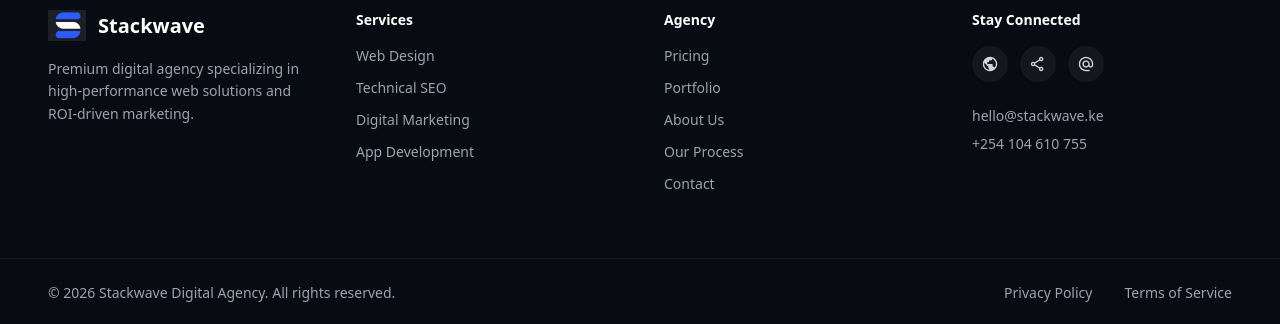
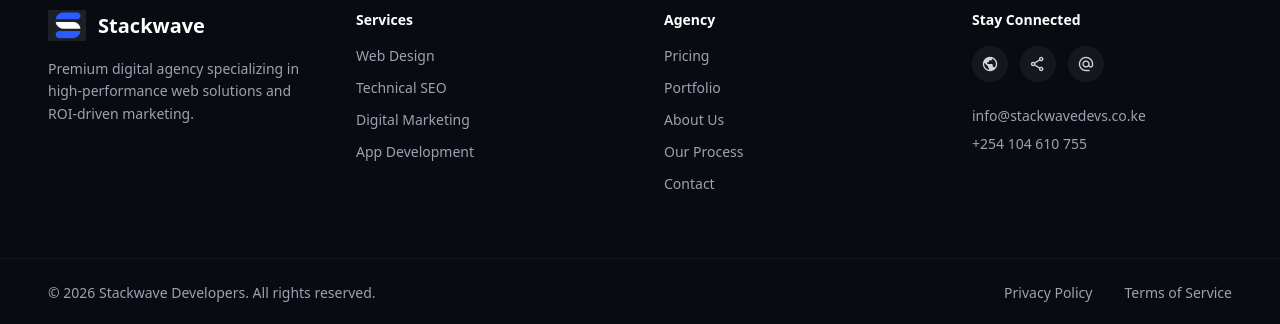
Before and after one commit to Malckom/Stackwave-Py, a Flask app: page /case-studies/jetwide in a window 1280 px wide. Shown: the part 3047-3371 px from the top of the page. Run offline with Flask 3, Linux system fonts and the light colour scheme.

Commit message:
Updated Footer

```diff
--- a/templates/base.html
+++ b/templates/base.html
@@ -105,13 +105,13 @@
         <a class="w-9 h-9 rounded-full bg-white/5 hover:bg-white/10 flex items-center justify-center text-gray-300 hover:text-white transition-all" href="#" aria-label="Share">
           <span class="material-symbols-outlined text-lg">share</span>
         </a>
-        <a class="w-9 h-9 rounded-full bg-white/5 hover:bg-white/10 flex items-center justify-center text-gray-300 hover:text-white transition-all" href="mailto:hello@stackwave.digital" aria-label="Email">
+        <a class="w-9 h-9 rounded-full bg-white/5 hover:bg-white/10 flex items-center justify-center text-gray-300 hover:text-white transition-all" href="mailto:info@stackwavedevs.co.ke" aria-label="Email">
           <span class="material-symbols-outlined text-lg">alternate_email</span>
         </a>
       </div>
       <div class="space-y-2 text-sm text-gray-400 pt-2">
         <p class="hover:text-white transition-colors">
-          <a href="mailto:hello@stackwave.ke">hello@stackwave.ke</a>
+          <a href="mailto:info@stackwavedevs.co.ke">info@stackwavedevs.co.ke</a>
         </p>
         <p class="hover:text-white transition-colors">
           <a href="tel:+254104610755">+254 104 610 755</a>
@@ -124,7 +124,7 @@
   <!-- Sub-footer Bar -->
   <div class="border-t border-white/5">
     <div class="max-w-[1400px] mx-auto px-6 lg:px-12 py-6 flex flex-col sm:flex-row justify-between items-center gap-4 text-sm text-gray-400">
-      <span>© 2026 Stackwave Digital Agency. All rights reserved.</span>
+      <span>© 2026 Stackwave Developers. All rights reserved.</span>
       <div class="flex items-center gap-8">
         <a class="hover:text-white transition-colors" href="#">Privacy Policy</a>
         <a class="hover:text-white transition-colors" href="#">Terms of Service</a>
```
